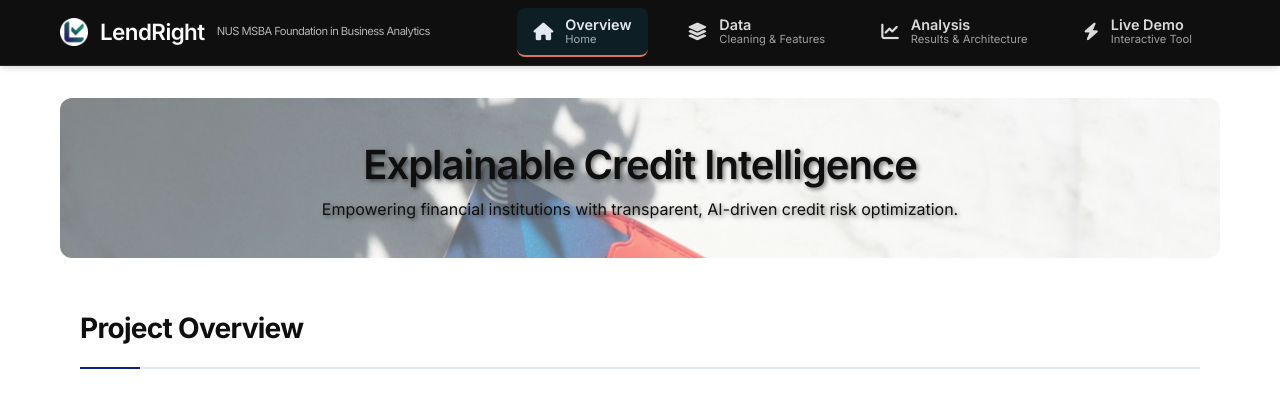
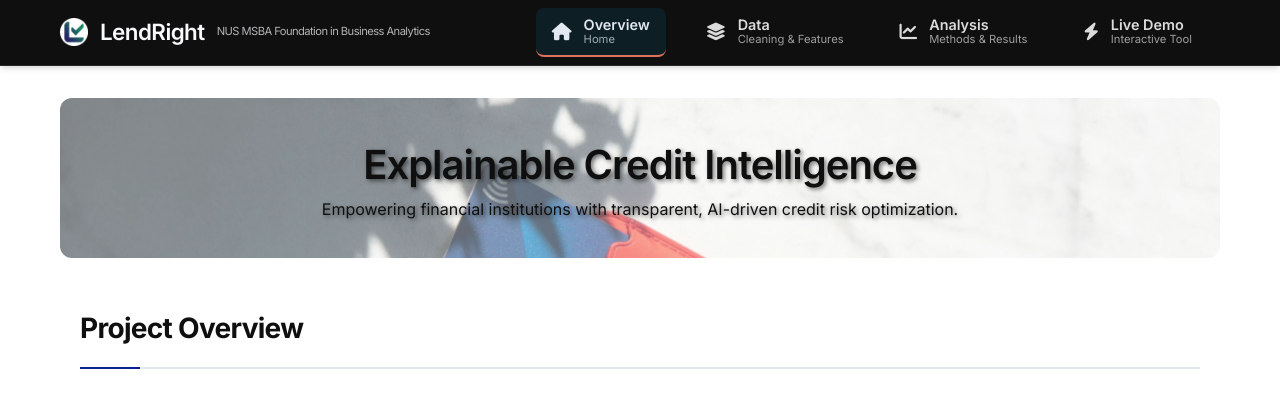
Before and after one commit to ying-jeanne/Business_Analytics, a Flask app: page / in a window 1280 px wide. Shown: the top 413 px of the page. Run offline with Flask 3, Linux system fonts and the light colour scheme.

```diff
--- a/II/templates/base.html
+++ b/II/templates/base.html
@@ -57,7 +57,7 @@
                         <span class="nav-icon"><i class="fas fa-chart-line"></i></span>
                         <span class="nav-text">
                             <span class="nav-title">Analysis</span>
-                            <span class="nav-subtitle">Results & Architecture</span>
+                            <span class="nav-subtitle">Methods & Results</span>
                         </span>
                     </a>
                 </li>
```
